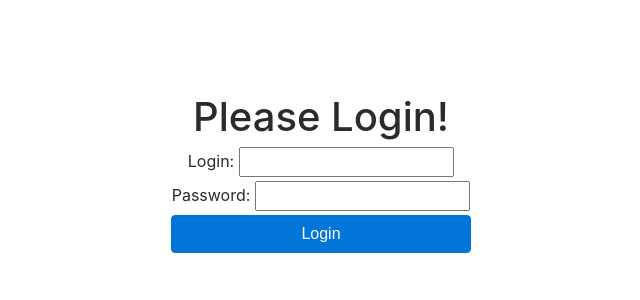
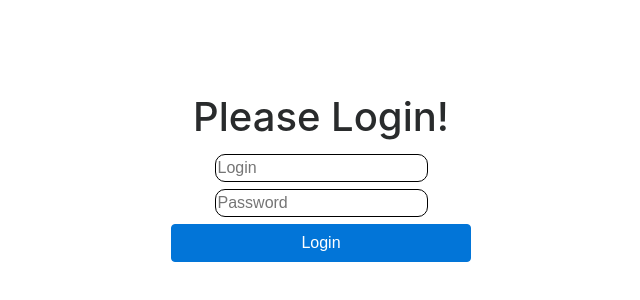
Before and after one commit to vpast/test-page-try, a Next.js app: page /login in a window 1280 px wide. Shown: the part 104-404 px from the top of the page, without its empty margins (319-959 px from the left). Built offline with nearby package versions, Linux system fonts and the light colour scheme.

Commit message:
login inputs change

```diff
--- a/components/Login.js
+++ b/components/Login.js
@@ -9,12 +9,10 @@ const Login = () => {
       router.push('/');
     }}>
         <div>
-          <label>Login:</label>
-          <input type="text" id="login" name="login" />
+          <input type="text" id="login" placeholder="Login" />
         </div>
         <div>
-          <label>Password:</label>
-          <input type="text" id="password" name="password" />
+          <input type="text" id="password" placeholder="Password" />
         </div>
         <input type="submit" value="Login" className="btn btn-primary"/>
     </form>
--- a/public/css/login.css
+++ b/public/css/login.css
@@ -19,6 +19,8 @@
   justify-content: space-between;
 }
 
-label {
-  margin-right: 5px
+input {
+  margin-top: 7px;
+  border-radius: 10px;
+  border: black 1px solid;
 }
```
